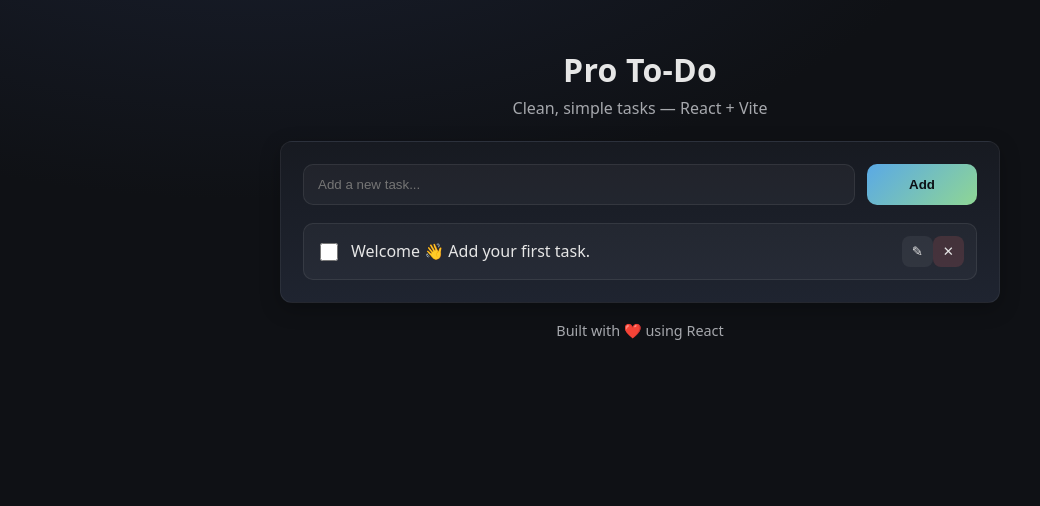
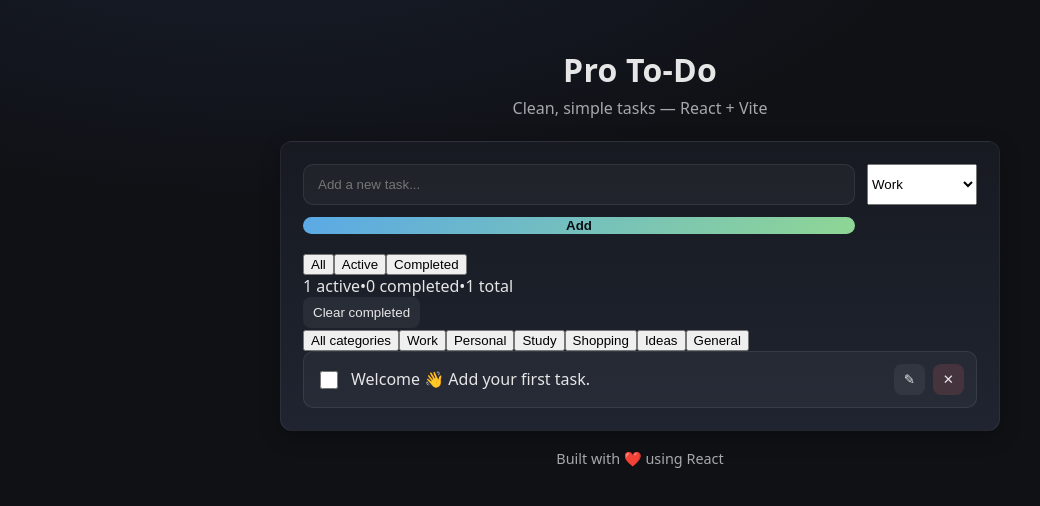
Before and after one commit to bax082024/TodoList-REACT, a React (Vite) app: page / in a window 1280 px wide. Shown: the top 506 px of the page, without its empty margins (0-1040 px from the left). Built offline with nearby package versions, Linux system fonts and the light colour scheme.

Commit message:
added filterbarsr

```diff
--- a/src/App.jsx
+++ b/src/App.jsx
@@ -1,47 +1,77 @@
-import { useState, useEffect } from "react";
+import { useState, useEffect, useMemo } from "react";
 import TodoInput from "./components/TodoInput.jsx";
 import TodoList from "./components/TodoList.jsx";
+import FiltersBar from "./components/FiltersBar.jsx";
 
 const STORAGE_KEY = "pro-todo:v1";
+const CATEGORIES = ["Work", "Personal", "Study", "Shopping", "Ideas", "General"];
 
 export default function App() {
   const [todos, setTodos] = useState(() => {
     try {
       const raw = localStorage.getItem(STORAGE_KEY);
-      if (raw) return JSON.parse(raw);
+      if (raw) {
+        // migrate old items that might not have category
+        const parsed = JSON.parse(raw);
+        return parsed.map(t => ({ category: "General", ...t }));
+      }
     } catch {}
     return [
-      { id: crypto.randomUUID(), text: "Welcome 👋 Add your first task.", completed: false, createdAt: Date.now() }
+      { id: crypto.randomUUID(), text: "Welcome 👋 Add your first task.", completed: false, createdAt: Date.now(), category: "General" }
     ];
   });
 
+  const [statusFilter, setStatusFilter] = useState("All");      // All | Active | Completed
+  const [categoryFilter, setCategoryFilter] = useState("All");  // All or one of CATEGORIES
+
   useEffect(() => {
-    try {
-      localStorage.setItem(STORAGE_KEY, JSON.stringify(todos));
-    } catch {}
+    try { localStorage.setItem(STORAGE_KEY, JSON.stringify(todos)); } catch {}
   }, [todos]);
 
-  function addTodo(text) {
+  function addTodo(text, category) {
     if (!text.trim()) return;
-    const todo = { id: crypto.randomUUID(), text: text.trim(), completed: false, createdAt: Date.now() };
-    setTodos((prev) => [todo, ...prev]);
+    const todo = {
+      id: crypto.randomUUID(),
+      text: text.trim(),
+      completed: false,
+      createdAt: Date.now(),
+      category: category || "General"
+    };
+    setTodos(prev => [todo, ...prev]);
   }
 
   function toggleTodo(id) {
-    setTodos((prev) =>
-      prev.map((t) => (t.id === id ? { ...t, completed: !t.completed } : t))
-    );
+    setTodos(prev => prev.map(t => (t.id === id ? { ...t, completed: !t.completed } : t)));
   }
 
   function deleteTodo(id) {
-    setTodos((prev) => prev.filter((t) => t.id !== id));
+    setTodos(prev => prev.filter(t => t.id !== id));
   }
 
   function editTodo(id, newText) {
     const text = newText.trim();
-    if (!text) return; // ignore empty edits
-    setTodos((prev) => prev.map((t) => (t.id === id ? { ...t, text } : t)));
+    if (!text) return;
+    setTodos(prev => prev.map(t => (t.id === id ? { ...t, text } : t)));
   }
+
+  function clearCompleted() {
+    setTodos(prev => prev.filter(t => !t.completed));
+  }
+
+  const stats = useMemo(() => {
+    const total = todos.length;
+    const active = todos.filter(t => !t.completed).length;
+    const completed = total - active;
+    return { total, active, completed };
+  }, [todos]);
+
+  const visibleTodos = useMemo(() => {
+    let list = [...todos];
+    if (statusFilter === "Active") list = list.filter(t => !t.completed);
+    if (statusFilter === "Completed") list = list.filter(t => t.completed);
+    if (categoryFilter !== "All") list = list.filter(t => t.category === categoryFilter);
+    return list;
+  }, [todos, statusFilter, categoryFilter]);
 
   return (
     <div className="app">
@@ -51,9 +81,18 @@ export default function App() {
       </header>
 
       <main>
-        <TodoInput onAdd={addTodo} />
+        <TodoInput onAdd={addTodo} categories={CATEGORIES} />
+        <FiltersBar
+          categories={CATEGORIES}
+          statusFilter={statusFilter}
+          setStatusFilter={setStatusFilter}
+          categoryFilter={categoryFilter}
+          setCategoryFilter={setCategoryFilter}
+          stats={stats}
+          onClearCompleted={clearCompleted}
+        />
         <TodoList
-          todos={todos}
+          todos={visibleTodos}
           onToggle={toggleTodo}
           onDelete={deleteTodo}
           onEdit={editTodo}
--- /dev/null
+++ b/src/components/FiltersBar.jsx
@@ -0,0 +1,59 @@
+export default function FiltersBar({
+  categories,
+  statusFilter, setStatusFilter,
+  categoryFilter, setCategoryFilter,
+  stats,
+  onClearCompleted
+}) {
+  const statuses = ["All", "Active", "Completed"];
+
+  return (
+    <div className="filters">
+      <div className="filters__row">
+        <div className="segmented">
+          {statuses.map(s => (
+            <button
+              key={s}
+              className={`segmented__btn ${statusFilter === s ? "is-active" : ""}`}
+              onClick={() => setStatusFilter(s)}
+            >
+              {s}
+            </button>
+          ))}
+        </div>
+
+        <div className="counts">
+          <span>{stats.active} active</span>
+          <span>•</span>
+          <span>{stats.completed} completed</span>
+          <span>•</span>
+          <span>{stats.total} total</span>
+        </div>
+
+        <button className="btn btn--ghost" onClick={onClearCompleted} title="Remove completed tasks">
+          Clear completed
+        </button>
+      </div>
+
+      <div className="chipbar" role="tablist" aria-label="Category filter">
+        <button
+          className={`chip ${categoryFilter === "All" ? "chip--active" : ""}`}
+          onClick={() => setCategoryFilter("All")}
+          role="tab"
+        >
+          All categories
+        </button>
+        {categories.map(c => (
+          <button
+            key={c}
+            className={`chip ${categoryFilter === c ? "chip--active" : ""}`}
+            onClick={() => setCategoryFilter(c)}
+            role="tab"
+          >
+            {c}
+          </button>
+        ))}
+      </div>
+    </div>
+  );
+}
--- a/src/components/TodoInput.jsx
+++ b/src/components/TodoInput.jsx
@@ -1,11 +1,12 @@
 import { useState } from "react";
 
-export default function TodoInput({ onAdd }) {
+export default function TodoInput({ onAdd, categories = [] }) {
   const [value, setValue] = useState("");
+  const [category, setCategory] = useState(categories[0] || "General");
 
   function handleSubmit(e) {
     e.preventDefault();
-    onAdd(value);
+    onAdd(value, category);
     setValue("");
   }
 
@@ -17,6 +18,18 @@ export default function TodoInput({ onAdd }) {
         placeholder="Add a new task..."
         aria-label="New task"
       />
+
+      <select
+        className="select"
+        value={category}
+        onChange={(e) => setCategory(e.target.value)}
+        aria-label="Category"
+      >
+        {categories.map((c) => (
+          <option key={c} value={c}>{c}</option>
+        ))}
+      </select>
+
       <button type="submit">Add</button>
     </form>
   );
--- a/src/styles.css
+++ b/src/styles.css
@@ -135,3 +135,22 @@ main {
 @media (max-width: 520px) {
   .todo-input { grid-template-columns: 1fr; }
 }
+
+.todo-actions {
+  display: flex;
+  gap: 8px;
+}
+
+.todo-item.is-editing {
+  outline: var(--ring);
+}
+
+.todo-edit-input {
+  background: rgba(255,255,255,.07);
+  border: 1px solid rgba(255,255,255,.18);
+  border-radius: 8px;
+  padding: 6px 10px;
+  color: var(--text);
+  width: min(520px, 100%);
+}
+.todo-edit-input:focus { box-shadow: var(--ring); }
```
